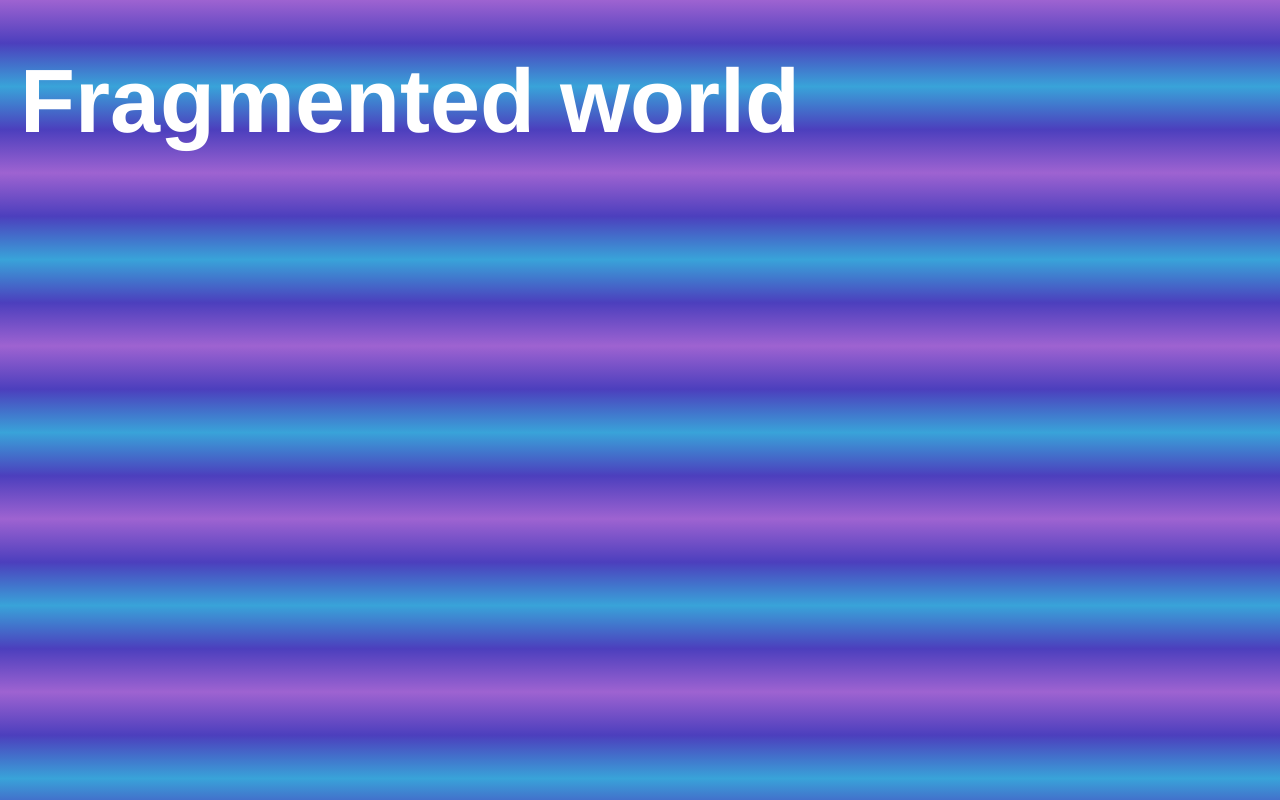
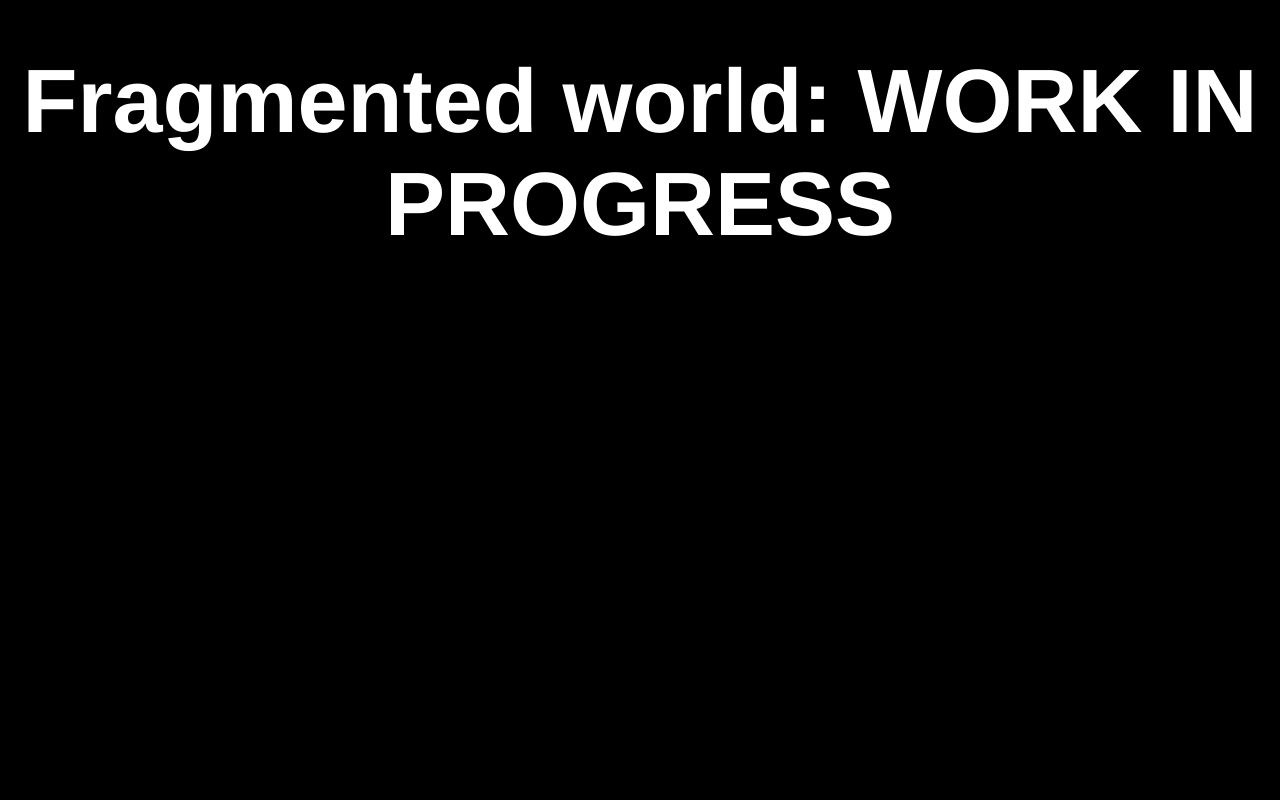
Before and after one commit to Denisdrk6/Fragmented_world, a plain HTML site: page index.html in a window 1280 px wide. Drawn offline with Linux system fonts and the light colour scheme.

Commit message:
Updated web

```diff
--- a/index.html
+++ b/index.html
@@ -12,7 +12,7 @@
 
            <section class="section">
 
-               <h1 class="titular">Fragmented world</h1>
+               <h1 class="titular">Fragmented world: WORK IN PROGRESS</h1>
            </section>
     </body>
 </html>
--- a/styles.css
+++ b/styles.css
@@ -47,7 +47,7 @@ container{
 }
 
 html, body {
-    background: linear-gradient(0deg, #9e63d1, #4c3fbd, #39a3d9, #4c3fbd, #9e63d1);
+    background: black;
 }
 
 .description {
```
